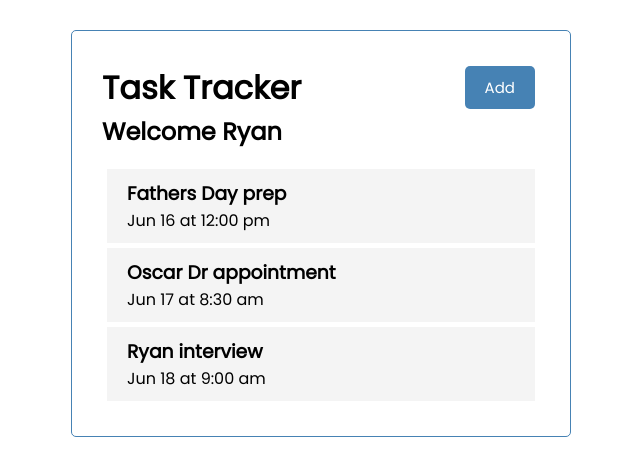
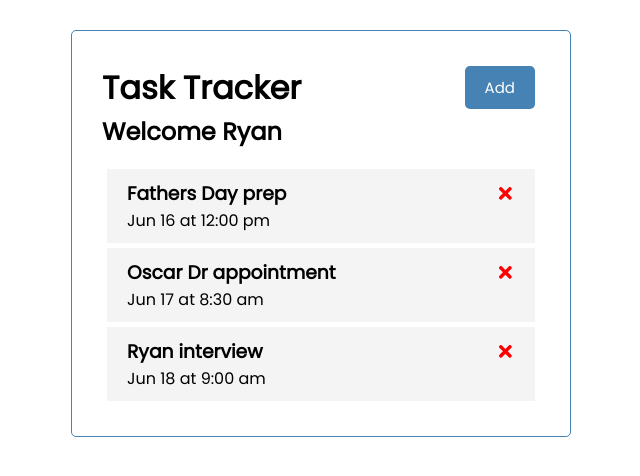
Before and after one commit to ryanroat/react-task-tracker, a React (Create React App) app: page / in a window 1280 px wide. Shown: the top 476 px of the page, without its empty margins (319-959 px from the left). Built offline with nearby package versions, Linux system fonts and the light colour scheme.

Commit message:
added delete icon and deleteTask function

```diff
--- a/package.json
+++ b/package.json
@@ -8,6 +8,7 @@
     "@testing-library/user-event": "^12.8.3",
     "react": "^17.0.2",
     "react-dom": "^17.0.2",
+    "react-icons": "^4.2.0",
     "react-scripts": "4.0.3",
     "web-vitals": "^1.1.2"
   },
--- a/src/App.js
+++ b/src/App.js
@@ -28,10 +28,16 @@
     ]
   )
 
+  // delete task
+
+  const deleteTask = (id) => {
+    setTasks(tasks.filter((task) => task.id !== id))
+  }
+
   return (
     <div className="container">
       <Header greeting='Welcome' name={name}/>
-      <Tasks tasks={tasks}/>
+      {tasks.length > 0 ? (<Tasks tasks={tasks} onDelete={deleteTask}/>) : ('No Tasks to show.')}
     </div>
   );
 }
--- a/src/components/Header.js
+++ b/src/components/Header.js
@@ -4,7 +4,7 @@
 const Header = ({ greeting, name }) => {
 
   const onClick = () => {
-    console.log('returned click');
+    console.log('passed up click');
   }
 
   return (
--- a/src/components/Task.js
+++ b/src/components/Task.js
@@ -1,7 +1,9 @@
-const Task = ({ task }) => {
+import { FaTimes } from 'react-icons/fa'
+
+const Task = ({ task, onDelete }) => {
   return (
     <div className='task'>
-      <h3>{task.text}</h3>
+      <h3>{task.text} <FaTimes style={{ color: 'red' }} onClick={() => onDelete(task.id)}/></h3>
       <p>{task.day}</p>
     </div>
   )
--- a/src/components/Tasks.js
+++ b/src/components/Tasks.js
@@ -1,11 +1,11 @@
 import Task from './Task'
 
-const Tasks = ({ tasks }) => {
+const Tasks = ({ tasks, onDelete }) => {
 
   return (
     <>
       {tasks.map((task) => (
-        <Task key={task.id} task={task}/>
+        <Task key={task.id} task={task} onDelete={onDelete}/>
       ))}
     </>
   )
```
Also changed, not shown: 1 other file (tests, documents, lock files or other folders).
